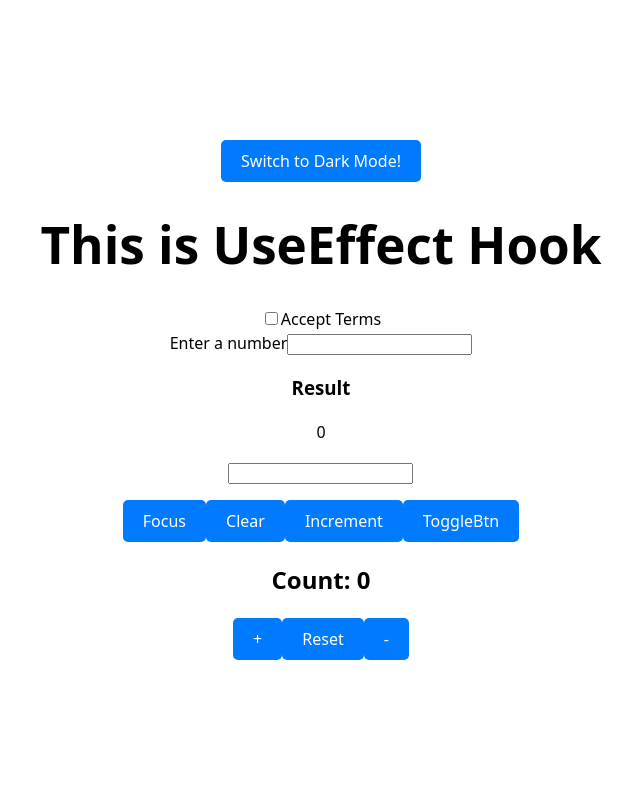
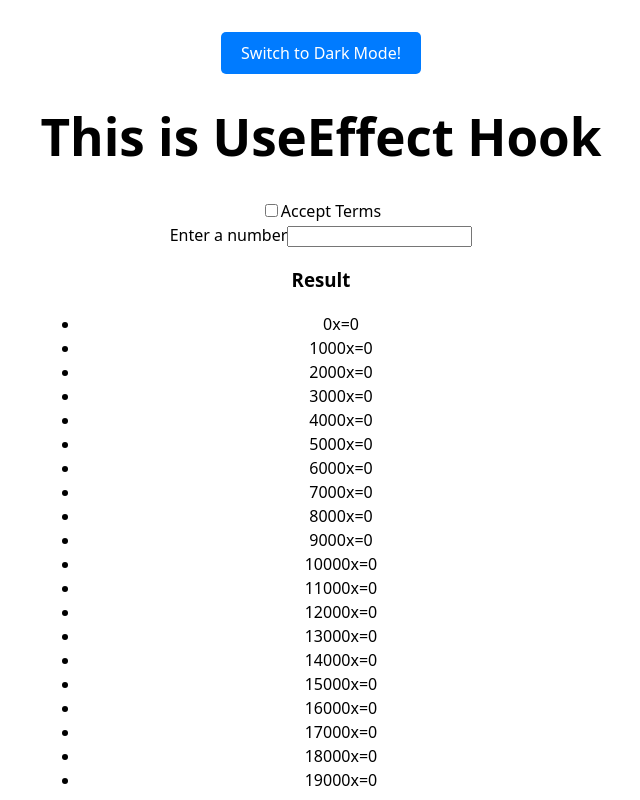
Before and after one commit to sourabhpatole/react-learn, a React app: page / in a window 1280 px wide. Shown: the top 800 px of the page, without its empty margins (319-959 px from the left). Built offline with nearby package versions, Linux system fonts and the light colour scheme; the HTML template or start-up script is replaced by a standard one.

Commit message:
shows previous result

```diff
--- a/src/components/Expensive.jsx
+++ b/src/components/Expensive.jsx
@@ -1,11 +1,10 @@
-import React, { useState, useTransition } from "react";
+import React, { useDeferredValue, useState } from "react";
 
 const Expensive = () => {
   const [input, setInput] = useState("");
-  const [result, setResult] = useState([]);
+  const defferdInput = useDeferredValue(input);
 
-  const [isPending, startTransition] = useTransition();
-
+  // simulate an expensive calculation
   const runExpensive = (value) => {
     const calculatedResult = [];
     for (let i = 0; i < 9999999; i++) {}
@@ -18,15 +17,13 @@ const Expensive = () => {
     }
     return calculatedResult;
   };
+  const result = runExpensive(defferdInput);
+  const isStale = defferdInput !== input;
   const handleInputChange = (e) => {
     // update input immediatly (high priority)
     const newValue = e.target.value;
     setInput(newValue);
     // defer the expensive calculation (low priority)
-    startTransition(() => {
-      const calculatedResults = runExpensive(newValue);
-      setResult(calculatedResults);
-    });
   };
   return (
     <>
@@ -34,10 +31,11 @@ const Expensive = () => {
         <label htmlFor="">Enter a number</label>
         <input type="number" value={input} onChange={handleInputChange} />
       </div>
-      {isPending ? (
-        "Loading..."
-      ) : (
+
       <div className="">
+        {isStale && (
+          <div className="">Showing previous result while calculating....</div>
+        )}
         <h3>Result</h3>
         <ul>
           {result.map((resul, index) => (
@@ -47,7 +45,6 @@ const Expensive = () => {
           ))}
         </ul>
       </div>
-      )}
     </>
   );
 };
```
Lines whose indentation alone changed are shown as unchanged.
